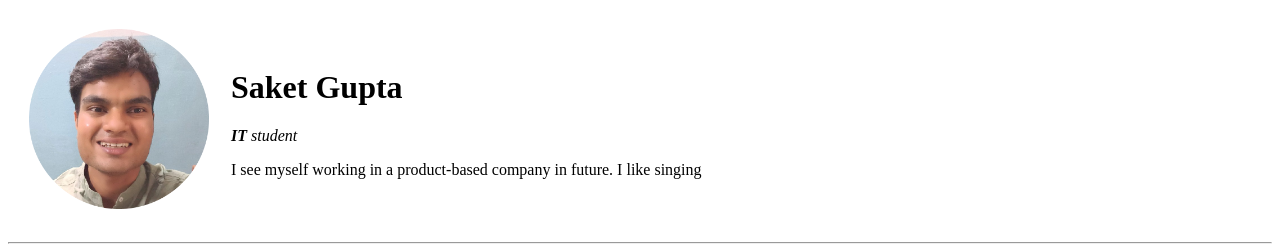
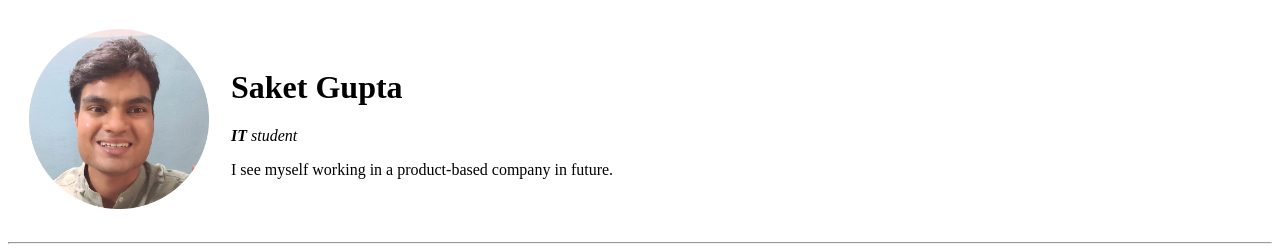
Before and after one commit to saket-gupta99/cv, a plain HTML site: page index.html in a window 1280 px wide. Shown: the top 251 px of the page. Drawn offline with Linux system fonts and the light colour scheme.

Commit message:
Update index.html

```diff
--- a/index.html
+++ b/index.html
@@ -13,7 +13,7 @@
             </td>
             <td><h1>Saket Gupta</h1>
                 <p><em><strong>IT</strong> student</em></p>
-                <p>I see myself working in a product-based company in future. I like singing</p>
+                <p>I see myself working in a product-based company in future.</p>
             </td>
         </tr>
     </table>
```
